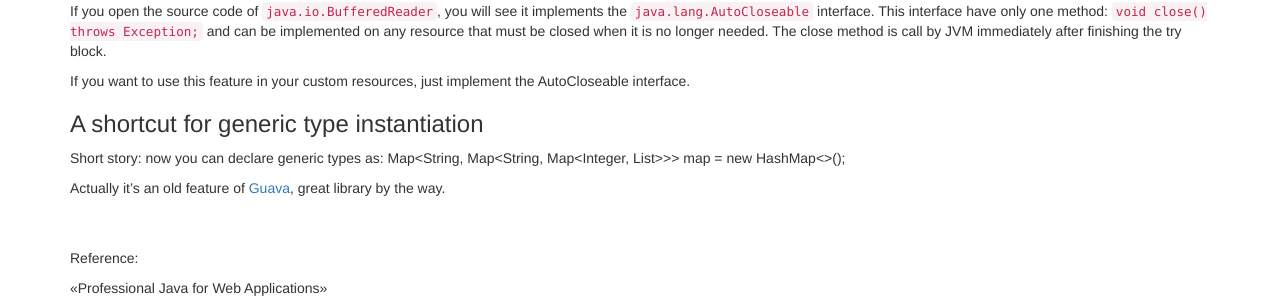
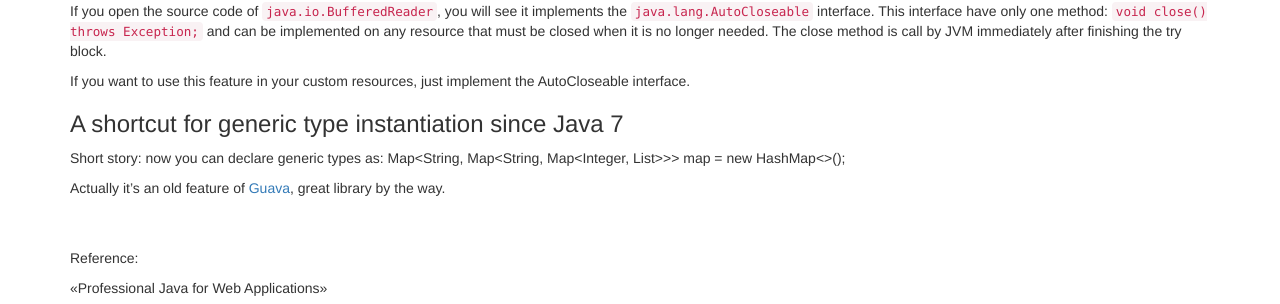
Before and after one commit to lovehq/blog, a Jekyll site: the page built from _posts/2014-09-01-new-Java-features.md, in a window 1280 px wide. Shown: the part 1512-1816 px from the top of the page. Built offline with Jekyll 4.4.1, drawn with Linux system fonts in a browser that asks for light colours; nearby versions of some CDN libraries; library files that are not in the unit come from our copies; comment, search, counter and statistics services are not loaded.

Commit message:
edit content

```diff
--- a/_posts/2014-09-01-new-Java-features.md
+++ b/_posts/2014-09-01-new-Java-features.md
@@ -78,7 +78,7 @@ If you open the source code of `java.io.BufferedReader`, you will see it impleme
 If you want to use this feature in your custom resources, just implement the AutoCloseable interface.
 
 
-###A shortcut for generic type instantiation
+###A shortcut for generic type instantiation since Java 7
 Short story: now you can declare generic types as: Map<String, Map<String, Map<Integer, List<MyBean>>>> map = new HashMap<>();
 
 Actually it's an old feature of [Guava](https://code.google.com/p/guava-libraries/), great library by the way.
```
